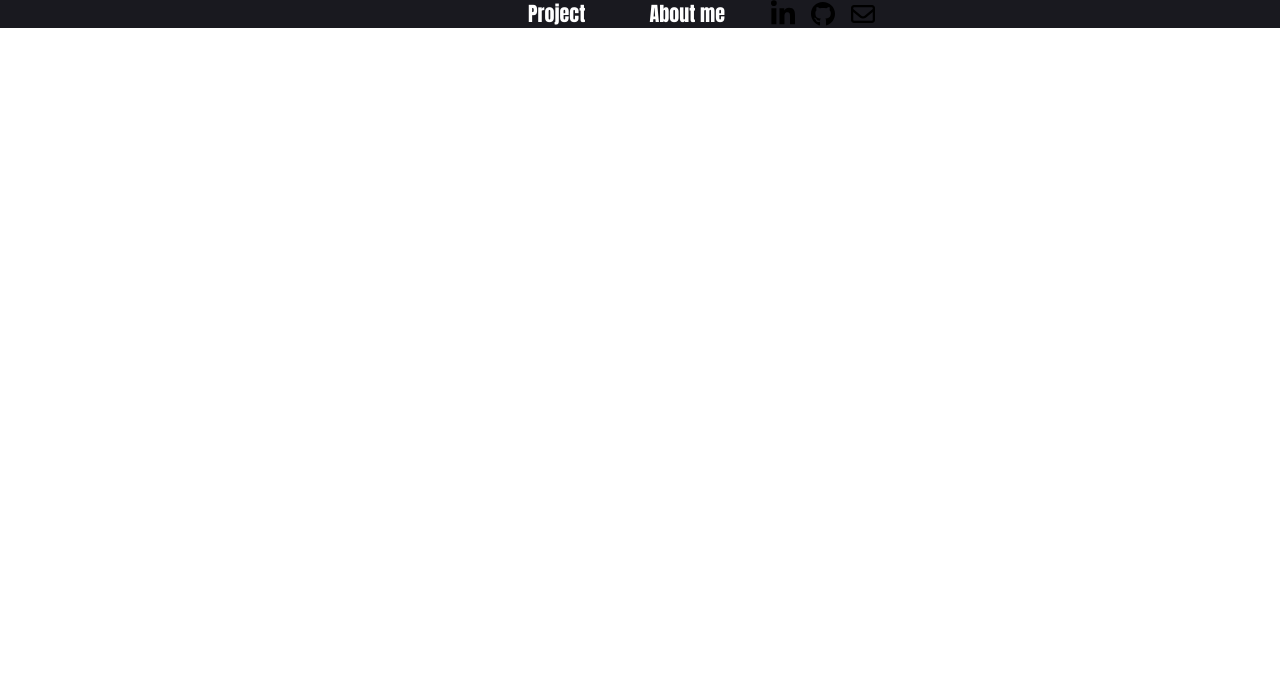
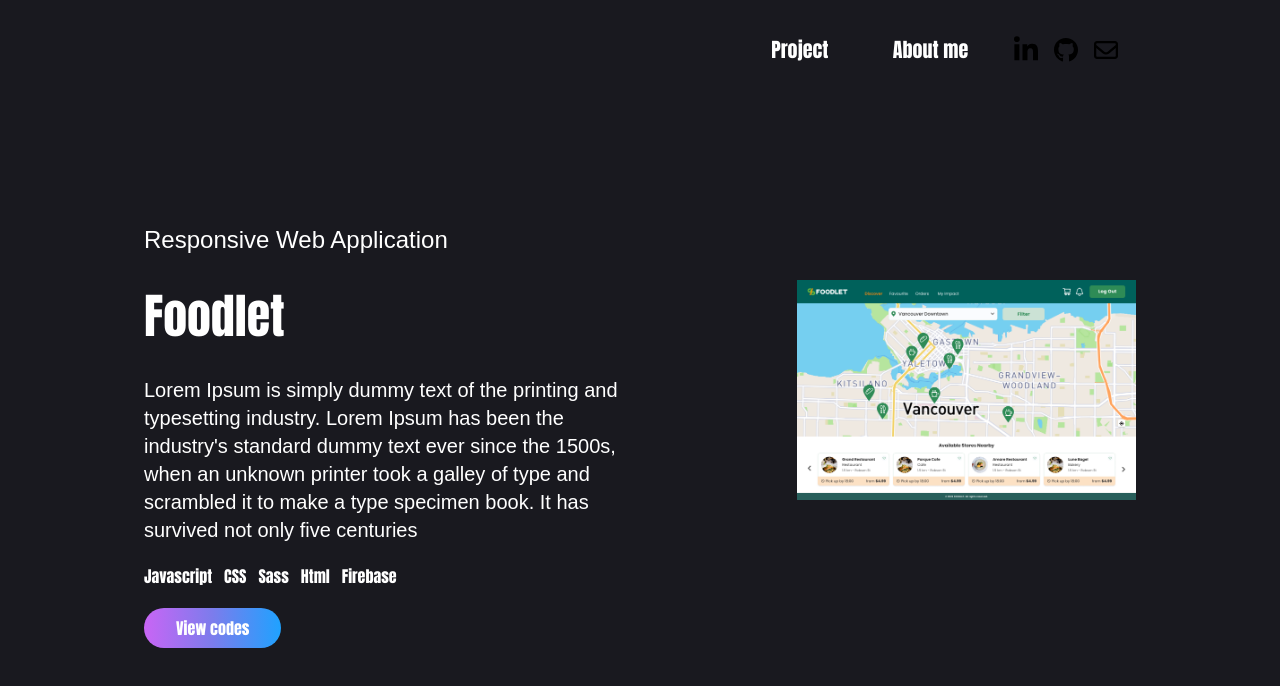
Before and after one commit to tecla1004/Myportfolio, a Next.js app: page /project1 in a window 1280 px wide. Shown: the top 686 px of the page. Built offline with nearby package versions, Linux system fonts and the light colour scheme; a web font is replaced by a local one.

Commit message:
Created reusable codes for project section

```diff
--- a/src/components/header/Nav.jsx
+++ b/src/components/header/Nav.jsx
@@ -7,7 +7,7 @@ import mail from "../../icons/envelope.svg"
 
 const Nav = () => {
     return (
-        <div className='flex ml-96 jus'>
+        <div className='flex ml-96 justify-end pt-9'>
             <h3 className='w-1/5 text-xl'>Project</h3>
             <h3 className='w-1/5 text-xl' >About me</h3>
             <div className='w-1/5 flex gap-4' >
--- /dev/null
+++ b/src/components/projects/Detail.jsx
@@ -0,0 +1,38 @@
+import Image from 'next/image';
+import Link from 'next/link';
+import React from 'react';
+import portfolio from "../../images/home.png"
+import Button from '../commons/button/Button';
+
+
+const Detail = ({subTitle, title, desc, tech}) => {
+    return (
+        <div className='flex gap-36 mt-40 h-screen'>
+            <div className='w-3/4'>
+                <h4 className='text-2xl descFont'>{subTitle}</h4>
+                <h2 className='text-5xl py-9'>{title}</h2>
+                <p className='text-xl descFont'>{desc}</p>
+                <div className='py-5'>
+                    {tech.map((t,index)=>(
+                        <p className='inline pr-3'>{t}</p>
+
+                    ))}
+
+                </div>
+                <Link href="">
+                    <Button label="View codes" />
+                    {/* <p className='descFont'>View the code </p> */}
+                </Link>
+            </div>
+            <div className='w-1/2 pt-14'>
+                <Image
+                src={portfolio}
+
+                />
+
+            </div>
+        </div>
+    );
+}
+
+export default Detail;
--- a/src/pages/project1/index.jsx
+++ b/src/pages/project1/index.jsx
@@ -1,13 +1,18 @@
 import React from 'react';
 import Nav from '../../components/header/Nav';
+import Link from 'next/link';
+import Image from 'next/image';
+import Detail from '../../components/projects/Detail';
 
-const Projects = ({subTitle, title, }) => {
+const Projects = () => {
+
+    const tech = ["Javascript", "CSS", "Sass", "Html", "Firebase"]
+
     return (
         <div className='w-full bg-primary text-white'>
         <div className="mx-36 m-auto">
           <Nav />
-        <h5></h5>
-
+          <Detail title="Foodlet" subTitle="Responsive Web Application" desc="Lorem Ipsum is simply dummy text of the printing and typesetting industry. Lorem Ipsum has been the industry's standard dummy text ever since the 1500s, when an unknown printer took a galley of type and scrambled it to make a type specimen book. It has survived not only five centuries" tech={tech} />
 
         </div>
       </div>
```
Also changed, not shown: src/images/home.png (added).
